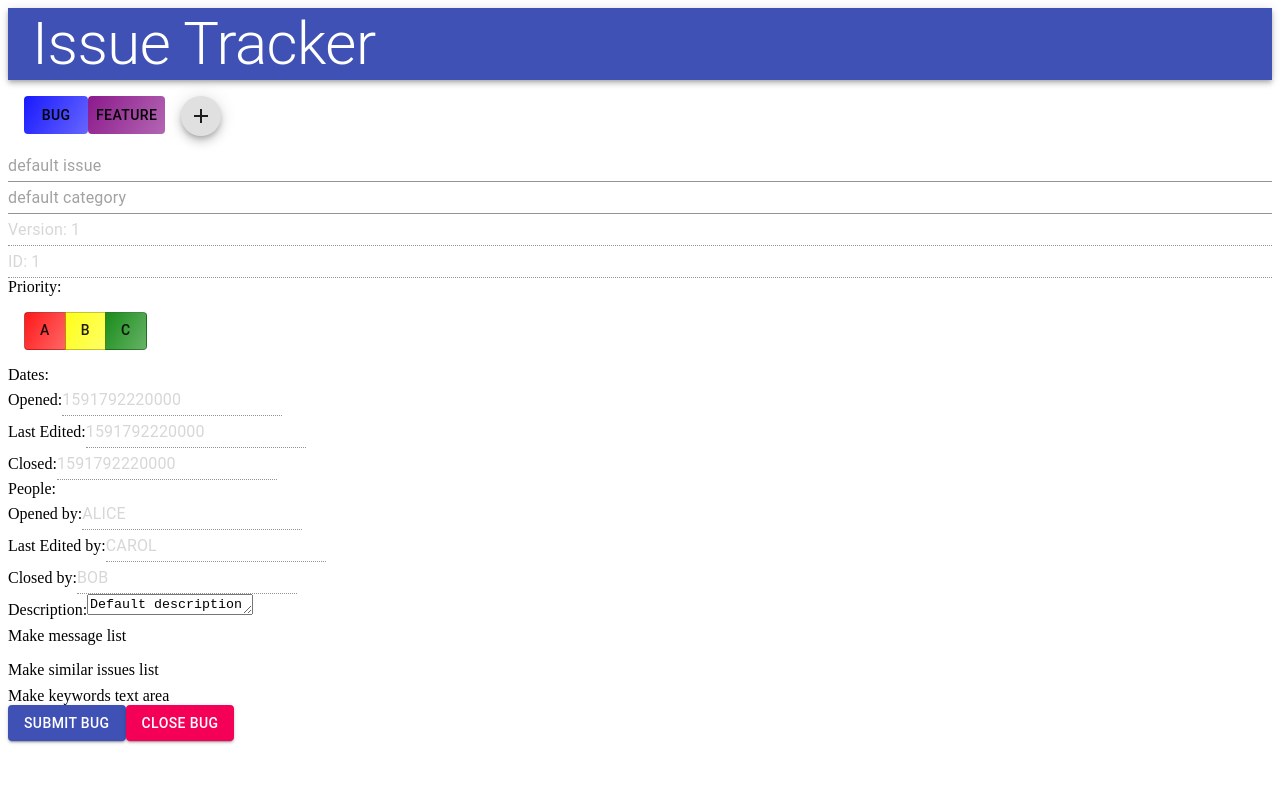
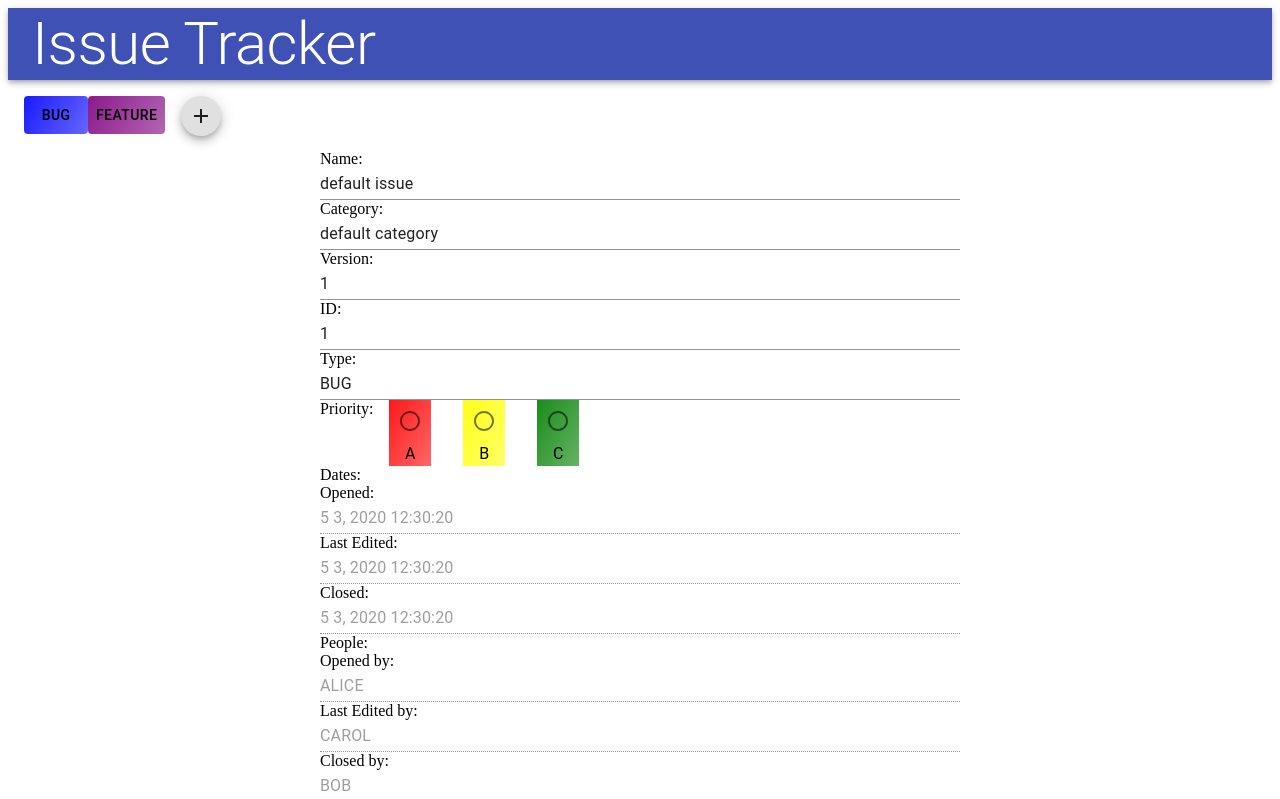
Before and after one commit to wmcooper2/issue-tracker, a React (Create React App) app: page /#/add-issue in a window 1280 px wide. Shown: the top 799 px of the page. Built offline with nearby package versions, Linux system fonts and the light colour scheme; no server answers.

Commit message:
Added a styling that changes the color of a component to match the selection of bug and feature to blue and purple respectively.

```diff
--- a/src/App.js
+++ b/src/App.js
@@ -41,10 +41,11 @@ class App extends React.Component {
     console.log("App, store:", store.getState());
   }
 
+
   render() {
     return (
       <Provider store={store}>
-        <Box>
+        <Box >
           <AppHeader></AppHeader>
           {/* <HashRouter basename={process.env.PUBLIC_URL}> */}
           <HashRouter>
--- a/src/components/addIssue.jsx
+++ b/src/components/addIssue.jsx
@@ -4,11 +4,13 @@ import Button from "@material-ui/core/Button";
 import FormGroup from "@material-ui/core/FormGroup";
 import Input from "@material-ui/core/Input";
 import List from "@material-ui/core/List";
-import PriorityBtns from "./priorityBtns";
+// import PriorityBtns from "./priorityBtns";
+import PriorityRadio from "./priorityRadio";
 import TextareaAutosize from "@material-ui/core/TextareaAutosize";
 
 import { connect } from "react-redux";
 import { updateIssues } from "../redux/actions";
+import { dateFormat } from "../utilities/utilities";
 
 const AddIssue = (props) => {
   const { closeClick, issue, issueType } = props;
@@ -29,28 +31,67 @@ const AddIssue = (props) => {
     issue.people !== undefined ? issue.people.lastEdited : null;
   const personClosed = issue.people !== undefined ? issue.people.closed : null;
 
+  const inputStyle = { width: "100%", minWidth: "50vw" };
+  const textAreaStyle = { resize: "vertical", minWidth: "50vw" };
+
   return (
-    <Box>
+    <Box
+      style={{
+        width: "50vw",
+        margin: "auto auto",
+      }}
+    >
       <form
         action="https://wmcooper2.com/issue-tracker-api/add-issue"
         method="POST"
       >
         <FormGroup>
-          <Input placeholder={name} variant="outlined" name="issueName"></Input>
+          <Box component="div">
+            Name:
             <Input
-            placeholder={`${category}`}
+              // placeholder={name}
+              variant="outlined"
+              name="issueName"
+              style={inputStyle}
+              defaultValue={name}
+            ></Input>
+          </Box>
+
+          <Box component="div">
+            Category:
+            <Input
+              // placeholder={category}
               variant="outlined"
               name="category"
+              style={inputStyle}
+              defaultValue={category}
             ></Input>
+          </Box>
+
+          <Box component="div">
+            Version:
             <Input
-            disabled="true"
-            placeholder={`Version: ${version}`}
+              readOnly="true"
+              defaultValue={version}
               name="version"
+              style={inputStyle}
             ></Input>
-          <Input disabled="true" placeholder={`ID: ${id}`}></Input>
+          </Box>
+
+          <Box component="div">
+            ID:
+            <Input readOnly="true" value={id} style={inputStyle}></Input>
+          </Box>
+
+          <Box component="div">
+            Type:
+            <Input readOnly="true" value={issueType} style={inputStyle}></Input>
+          </Box>
+
           <Box component="span">
             Priority:
-            <PriorityBtns></PriorityBtns>
+            {/* <PriorityBtns></PriorityBtns> */}
+            <PriorityRadio></PriorityRadio>
           </Box>
         </FormGroup>
 
@@ -61,24 +102,27 @@ const AddIssue = (props) => {
               Opened:
               <Input
                 disabled="true"
-                placeholder={dateOpened}
+                defaultValue={dateFormat(dateOpened)}
                 name="dateOpened"
+                style={inputStyle}
               ></Input>
             </Box>
             <Box>
               Last Edited:
               <Input
                 disabled="true"
-                placeholder={dateLastEdited}
+                defaultValue={dateFormat(dateLastEdited)}
                 name="dateLastEdited"
+                style={inputStyle}
               ></Input>
             </Box>
             <Box>
               Closed:
               <Input
                 disabled="true"
-                placeholder={dateClosed}
+                defaultValue={dateFormat(dateClosed)}
                 name="dateClosed"
+                style={inputStyle}
               ></Input>
             </Box>
           </Box>
@@ -91,24 +135,27 @@ const AddIssue = (props) => {
               Opened by:
               <Input
                 disabled="true"
-                placeholder={personOpened}
+                defaultValue={personOpened}
                 name="peopleOpened"
+                style={inputStyle}
               ></Input>
             </Box>
             <Box>
               Last Edited by:
               <Input
                 disabled="true"
-                placeholder={personLastEdited}
+                defaultValue={personLastEdited}
                 name="peopleLastEdited"
+                style={inputStyle}
               ></Input>
             </Box>
             <Box>
               Closed by:
               <Input
                 disabled="true"
-                placeholder={personClosed}
+                defaultValue={personClosed}
                 name="peopleClosed"
+                style={inputStyle}
               ></Input>
             </Box>
           </Box>
@@ -120,6 +167,7 @@ const AddIssue = (props) => {
             <TextareaAutosize
               defaultValue={description}
               name="description"
+              style={textAreaStyle}
             ></TextareaAutosize>
           </Box>
         </FormGroup>
--- a/src/components/bugButton.jsx
+++ b/src/components/bugButton.jsx
@@ -4,12 +4,10 @@ import { connect } from "react-redux";
 import { Link } from "react-router-dom";
 import { makeStyles } from "@material-ui/core/styles";
 import { changeToBugs } from "../redux/actions";
+import { BUG_GRADIENT } from "../utilities/constants";
 
 const customStyles = makeStyles({
-  bugButton: {
-    background:
-      "linear-gradient(300deg, rgba(0,0,255,0.6) 0%, rgba(0,0,255,0.9) 100%)",
-  },
+  bugButton: { background: BUG_GRADIENT },
   linkStyle: {
     border: "none",
     outline: "none",
--- a/src/components/featureButton.jsx
+++ b/src/components/featureButton.jsx
@@ -4,13 +4,11 @@ import { connect } from "react-redux";
 import { Link } from "react-router-dom";
 import { makeStyles } from "@material-ui/core/styles";
 import { changeToFeatures } from "../redux/actions";
+import { FEATURE_GRADIENT } from "../utilities/constants";
 // import {BUGS} from "../utilities/constants";
 
 const customStyles = makeStyles({
-  featureButton: {
-    background:
-      "linear-gradient(300deg, rgba(128,0,128,0.6) 0%, rgba(128,0,128,0.9) 100%)",
-  },
+  featureButton: { background: FEATURE_GRADIENT, },
   linkStyle: {
     border: "none",
     outline: "none",
--- a/src/components/issueTable.jsx
+++ b/src/components/issueTable.jsx
@@ -14,18 +14,21 @@ import { Link } from "react-router-dom";
 
 import { connect } from "react-redux";
 
-import { DELETE_URL, DEFAULT_ISSUE } from "../utilities/constants";
+import { BUGS, DELETE_URL, DEFAULT_ISSUE } from "../utilities/constants";
 
 //the maxHeight property forces the scroll ability to show up when the list exceeds the given height
 const customStyles = makeStyles({
   table: { maxHeight: "50vh" },
+  bug: { backgroundColor: "blue" },
+  feature: { backgroundColor: "purple" },
 });
 
 const IssueTable = (props) => {
   // console.log("IssueTable, props:", props);
-  const classes = customStyles();
+  const styles = customStyles();
   const { rowClick, issues, issueType } = props;
   // console.log("IssueTable, issues:", issues);
+
   const Rows = () => {
     if (issues !== undefined) {
       return issues.map((issue, index) => (
@@ -42,8 +45,15 @@ const IssueTable = (props) => {
   };
 
   return (
-    <Paper>
-      <TableContainer className={classes.table}>
+    // <Paper style={issueType === BUGS ? styles.bug : styles.feature}>
+    <Paper
+      style={
+        issueType === BUGS
+          ? { backgroundColor: "blue" }
+          : { backgroundColor: "purple" }
+      }
+    >
+      <TableContainer className={styles.table}>
         <Table stickyHeader>
           <TableHead>
             <TableRow>
--- /dev/null
+++ b/src/components/priorityRadio.jsx
@@ -0,0 +1,57 @@
+import React from "react";
+import Radio from "@material-ui/core/Radio";
+import RadioGroup from "@material-ui/core/RadioGroup";
+import FormControl from "@material-ui/core/FormControl";
+import FormControlLabel from "@material-ui/core/FormControlLabel";
+import { makeStyles } from "@material-ui/core/styles";
+
+const customStyles = makeStyles({
+  buttonGroup: { minHeight: "10mm", margin: "1rem" },
+  priorityA: {
+    background:
+      "linear-gradient(300deg, rgba(255,0,0,0.6) 0%, rgba(255,0,0,0.9) 100%)",
+  },
+  priorityB: {
+    background:
+      "linear-gradient(300deg, rgba(255,255,0,0.6) 0%, rgba(255,255,0,0.9) 100%)",
+  },
+  priorityC: {
+    background:
+      "linear-gradient(300deg, rgba(0,128,0,0.6) 0%, rgba(0,128,0,0.9) 100%)",
+  },
+});
+
+export const PriorityRadio = () => {
+  const classes = customStyles();
+  return (
+    <FormControl component="fieldset">
+      <RadioGroup row aria-label="position" name="position" defaultValue="top">
+        <FormControlLabel
+          value="A"
+          control={<Radio color="primary" />}
+          label="A"
+          labelPlacement="bottom"
+          className={classes.priorityA}
+        ></FormControlLabel>
+
+        <FormControlLabel
+          value="B"
+          control={<Radio color="primary" />}
+          label="B"
+          labelPlacement="bottom"
+          className={classes.priorityB}
+        ></FormControlLabel>
+
+        <FormControlLabel
+          value="C"
+          control={<Radio color="primary" />}
+          label="C"
+          labelPlacement="bottom"
+          className={classes.priorityC}
+        ></FormControlLabel>
+      </RadioGroup>
+    </FormControl>
+  );
+};
+
+export default PriorityRadio;
--- a/src/utilities/constants.js
+++ b/src/utilities/constants.js
@@ -13,6 +13,18 @@ export const UPDATE_ISSUES = "UPDATE_ISSUES";
 export const PRIORITY_A = "A";
 export const PRIORITY_B = "B";
 export const PRIORITY_C = "C";
+
+//Stylings
+export const PRIORITY_A_GRADIENT =
+  "linear-gradient(300deg, rgba(255,0,0,0.6) 0%, rgba(255,0,0,0.9) 100%)";
+export const PRIORITY_B_GRADIENT =
+  "linear-gradient(300deg, rgba(255,255,0,0.6) 0%, rgba(255,255,0,0.9) 100%)";
+export const PRIORITY_C_GRADIENT =
+  "linear-gradient(300deg, rgba(0,128,0,0.6) 0%, rgba(0,128,0,0.9) 100%)";
+export const BUG_GRADIENT =
+  "linear-gradient(300deg, rgba(0,0,255,0.6) 0%, rgba(0,0,255,0.9) 100%)";
+export const FEATURE_GRADIENT =
+  "linear-gradient(300deg, rgba(128,0,128,0.6) 0%, rgba(128,0,128,0.9) 100%)";
 
 export const DEFAULT_ISSUE = {
   _id: "1",
--- a/src/utilities/utilities.jsx
+++ b/src/utilities/utilities.jsx
@@ -1,3 +1,13 @@
 export const simpleLog = (props) => {
   console.log(props);
 };
+
+export const dateFormat = (time) => {
+  const year = new Date(time).getFullYear();
+  const month = new Date(time).getMonth();
+  const day = new Date(time).getDay();
+  const hour = new Date(time).getHours();
+  const minute = new Date(time).getMinutes();
+  const second = new Date(time).getSeconds();
+  return `${month} ${day}, ${year} ${hour}:${minute}:${second}`
+};
```
Lines whose indentation alone changed are shown as unchanged.
